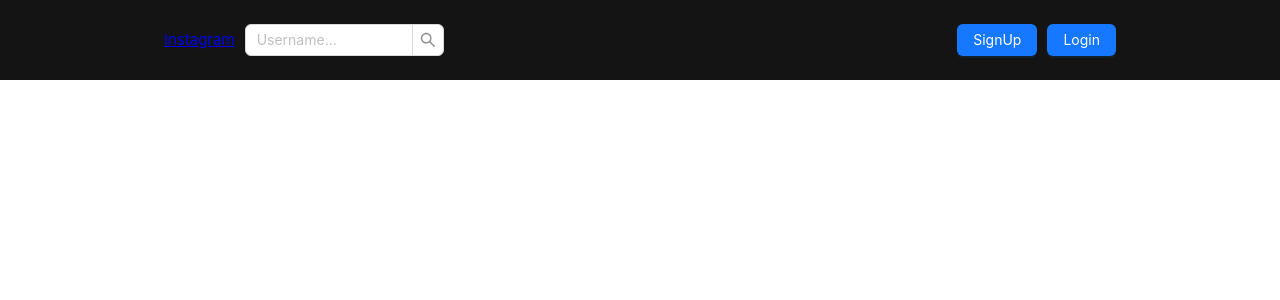
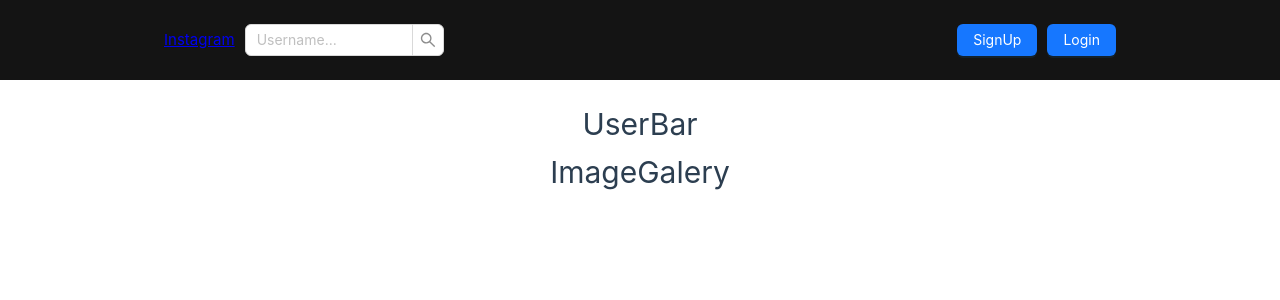
Before and after one commit to SouEuMarlon/instagram-vue, a Vue app: page /profile/1 in a window 1280 px wide. Shown: the top 300 px of the page. Built offline with nearby package versions, Linux system fonts and the light colour scheme.

Commit message:
Feat: Adding a Profile View

```diff
--- a/src/components/Nav.vue
+++ b/src/components/Nav.vue
@@ -1,14 +1,19 @@
 <script setup>
-  import AuthModal from '@/components/AuthModal.vue';
-import Container from '@/components/Container.vue';
-import { ref } from 'vue';
-import { RouterLink } from 'vue-router';
+import AuthModal from "@/components/AuthModal.vue";
+import Container from "@/components/Container.vue";
+import { ref } from "vue";
+import { RouterLink, useRouter } from "vue-router";
 
-  const searchUsername = ref('')
+const searchUsername = ref("");
+const isAuthenticated = ref(false);
+const router = useRouter();
 
-  const onSearch = () => {}
-  const isAuthenticated = ref(false)
-
+const onSearch = () => {
+  if (searchUsername.value) {
+    router.push(`/profile/${searchUsername.value.toLowerCase()}`);
+    searchUsername.value = "";
+  }
+};
 </script>
 <template>
   <ALayoutHeader>
@@ -24,8 +29,8 @@
           />
         </div>
         <div class="left-content" v-if="!isAuthenticated">
-          <AuthModal :isLogin="false"/>
-          <AuthModal :isLogin="true"/>
+          <AuthModal :isLogin="false" />
+          <AuthModal :isLogin="true" />
         </div>
         <div class="left-content" v-else>
           <AButton type="primary">Profile</AButton>
@@ -46,16 +51,17 @@
   width: 100%;
 }
 
-.right-content,.left-content{
+.right-content,
+.left-content {
   align-items: center;
   display: flex;
 }
 
-.right-content{
+.right-content {
   gap: 10px;
 }
 
-.left-content{
+.left-content {
   gap: 10px;
 }
 </style>
--- /dev/null
+++ b/src/components/Profile.vue
@@ -0,0 +1,27 @@
+<script setup>
+import Container from "@/components/Container.vue";
+</script>
+
+<template>
+  <Container>
+    <div class="profile-container">
+      <h1>UserBar</h1>
+      <h1>ImageGalery</h1>
+    </div>
+  </Container>
+</template>
+
+<style scoped>
+.container {
+  background: #fff;
+}
+.profile-container {
+  align-items: center;
+  display: flex;
+  flex-direction: column;
+  justify-content: center;
+  max-width: 1000px;
+  padding: 20px 0;
+  width: 100%;
+}
+</style>
--- a/src/router/index.js
+++ b/src/router/index.js
@@ -1,15 +1,21 @@
-import { createRouter, createWebHistory } from 'vue-router'
-import HomeView from '../views/HomeView.vue'
+import { createRouter, createWebHistory } from "vue-router";
+import HomeView from "../views/HomeView.vue";
+import ProfileView from "../views/ProfileView.vue";
 
 const router = createRouter({
   history: createWebHistory(import.meta.env.BASE_URL),
   routes: [
     {
-      path: '/',
-      name: 'home',
-      component: HomeView
-    }
-  ]
-})
+      path: "/",
+      name: "home",
+      component: HomeView,
+    },
+    {
+      path: "/profile/:username",
+      name: "profile",
+      component: ProfileView,
+    },
+  ],
+});
 
-export default router
+export default router;
--- /dev/null
+++ b/src/views/ProfileView.vue
@@ -0,0 +1,9 @@
+<script setup>
+import Profile from "@/components/Profile.vue";
+</script>
+
+<template>
+  <main>
+    <Profile />
+  </main>
+</template>
```
